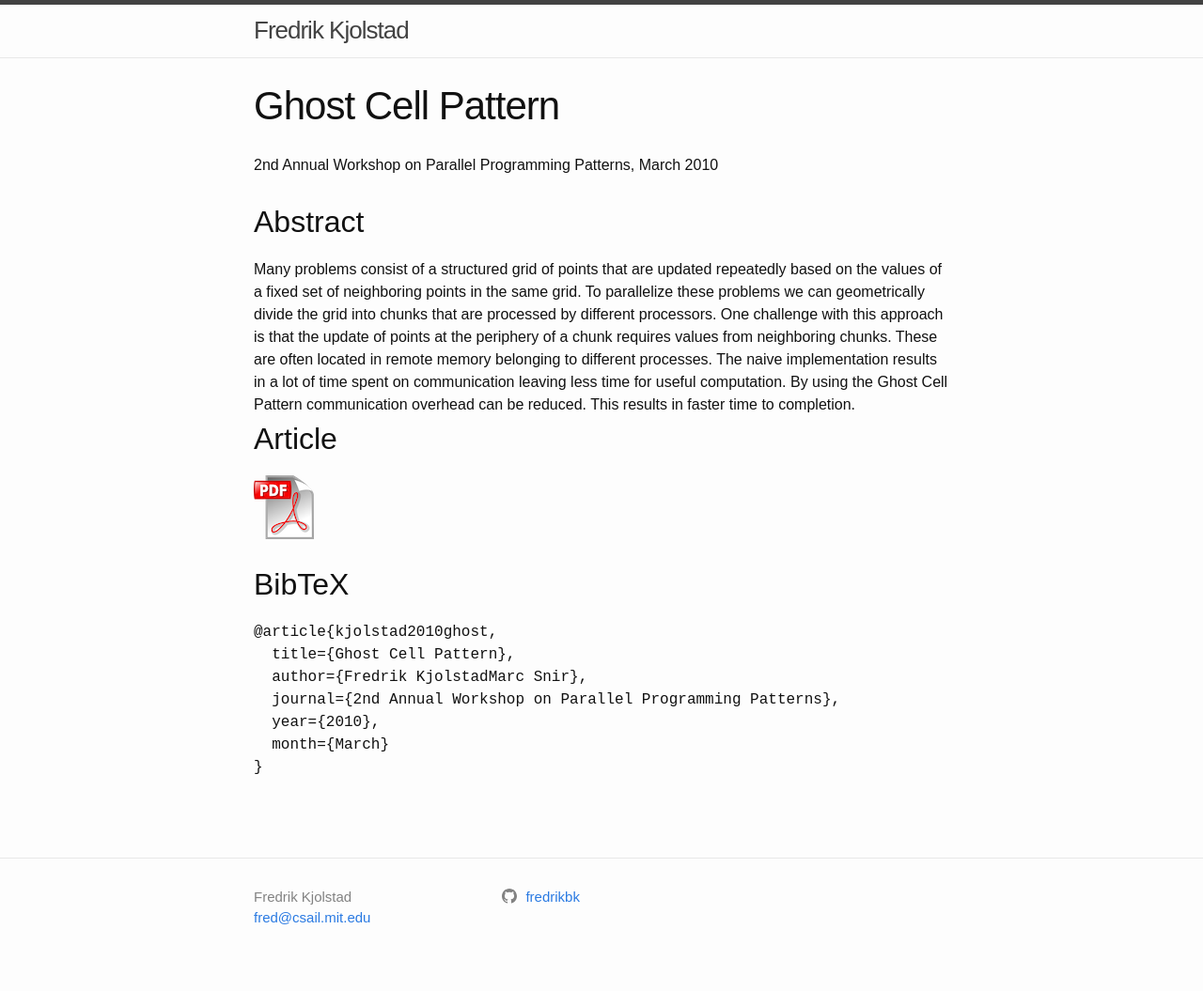
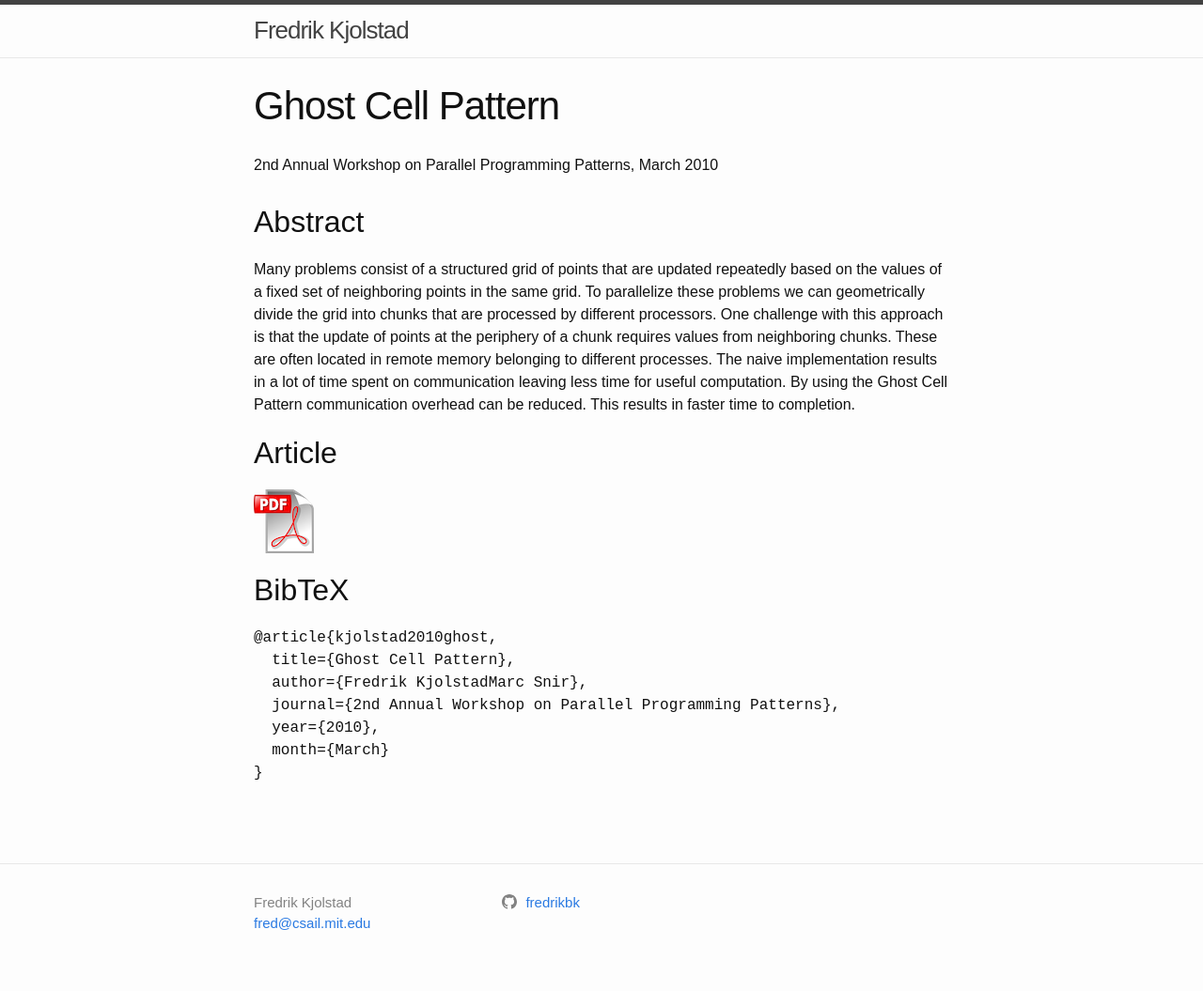
Before and after one commit to fredrikbk/fredrikbk.github.io, a Jekyll site: the page built from paraplop10.md, in a window 1280 px wide. Shown: the whole page at 94% size. Built offline with Jekyll 4.4.1, drawn with Linux system fonts in a browser that asks for light colours.

Commit message:
Fixes whitespace

```diff
--- a/_layouts/pub.html
+++ b/_layouts/pub.html
@@ -20,12 +20,11 @@ tags: publication
 
   <div class="post-content">
     <h2>Abstract</h2>
-    {{ pub.abstract }}
+    <p>{{ pub.abstract }}</p>
 
     {% if pub.pdf %}
     <h2>Article</h2>
-    <a href="{{ pub.pdf }}"><img src="/assets/pdf.png" alt="pdf"/></a>
-    <br/><br/>
+    <p><a href="{{ pub.pdf }}"><img src="/assets/pdf.png" alt="pdf"/></a></p>
     {%- endif -%}
 
     {%- if pub.embeddedmovie -%}
```
